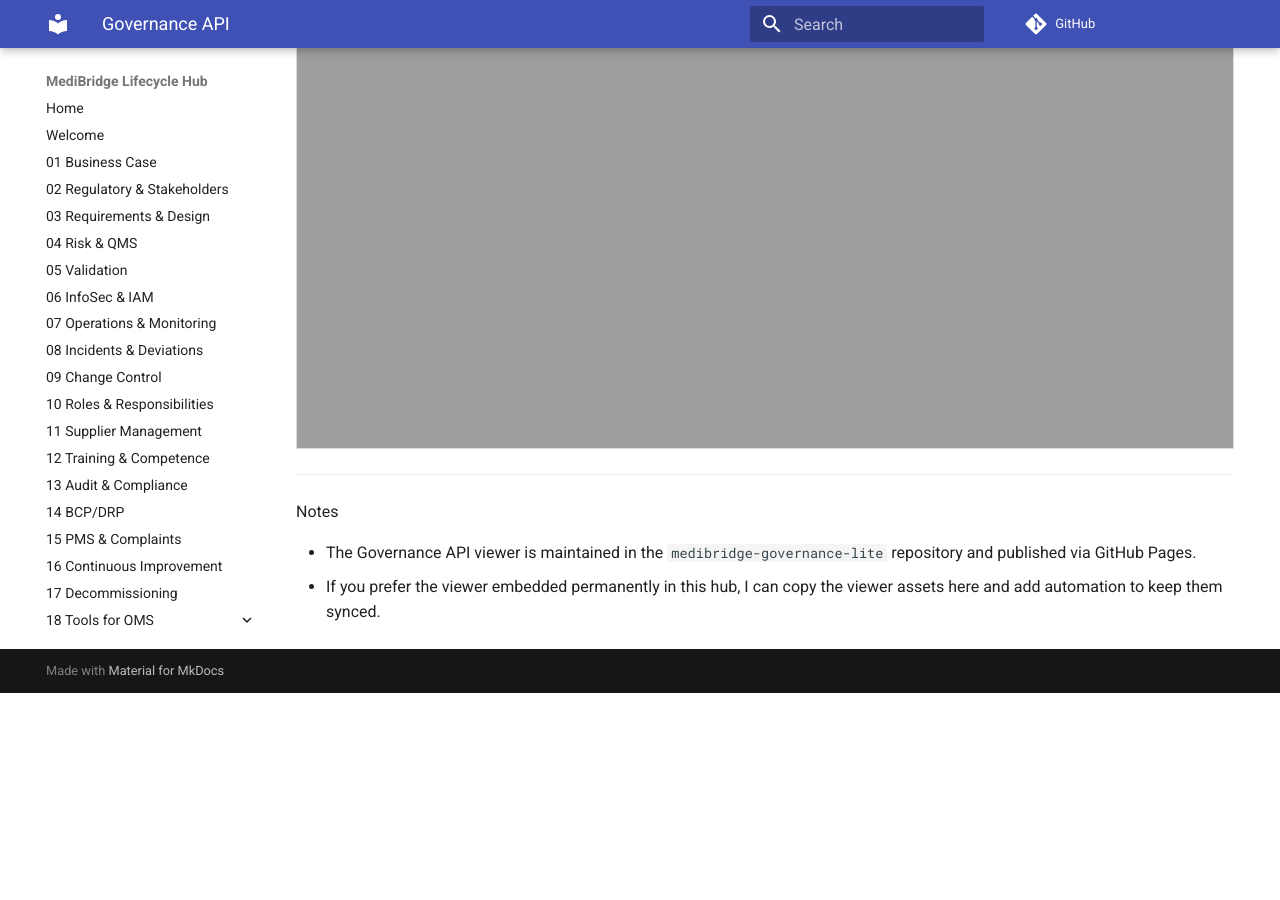
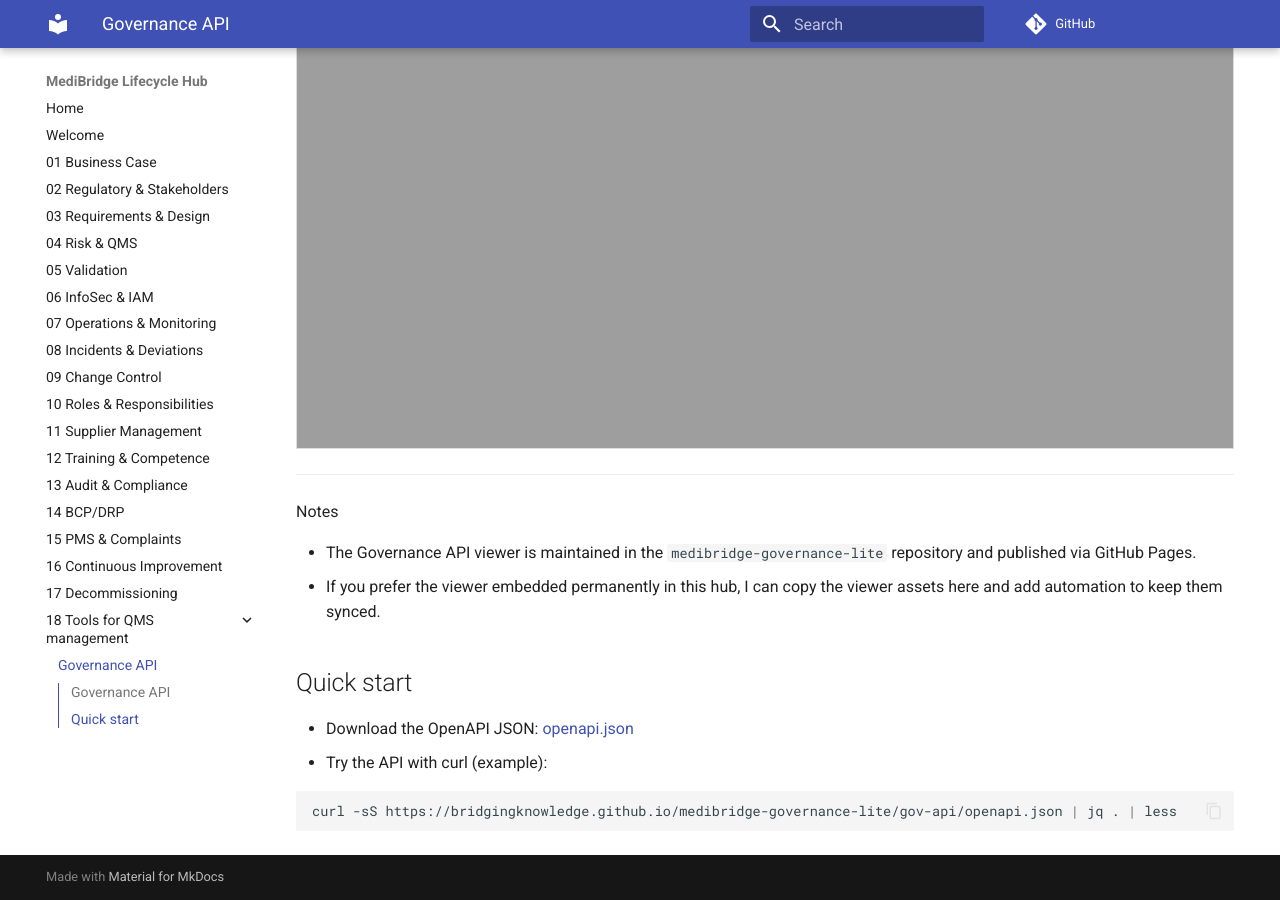
Before and after one commit to BridgingKnowledge/medibridge-lifecycle-hub, an MkDocs documentation site: the page built from docs/gov-api.md, in a window 1280 px wide and 900 px high, scrolled down 514 px. Built offline with MkDocs 1.6.1 and Material for MkDocs 9.7.7, drawn with Linux system fonts in a browser that asks for light colours; comment, search, counter and statistics services are not loaded; before the commit the page ends 1207 px from its top, so only the background shows below that; some of the changed text lies outside the part shown.

Commit message:
docs(gov-api): remove nav front-matter, add quick-start and download link

````diff
--- a/docs/gov-api.md
+++ b/docs/gov-api.md
@@ -23,3 +22,13 @@
 
 - The Governance API viewer is maintained in the `medibridge-governance-lite` repository and published via GitHub Pages.
 - If you prefer the viewer embedded permanently in this hub, I can copy the viewer assets here and add automation to keep them synced.
+
+Quick start
+-----------
+
+- Download the OpenAPI JSON: [openapi.json](https://bridgingknowledge.github.io/medibridge-governance-lite/gov-api/openapi.json){:target="_blank"}
+- Try the API with curl (example):
+
+```bash
+curl -sS https://bridgingknowledge.github.io/medibridge-governance-lite/gov-api/openapi.json | jq . | less
+```
````
Also changed, not shown: other parts of docs/gov-api.md (+0 -1 lines).
